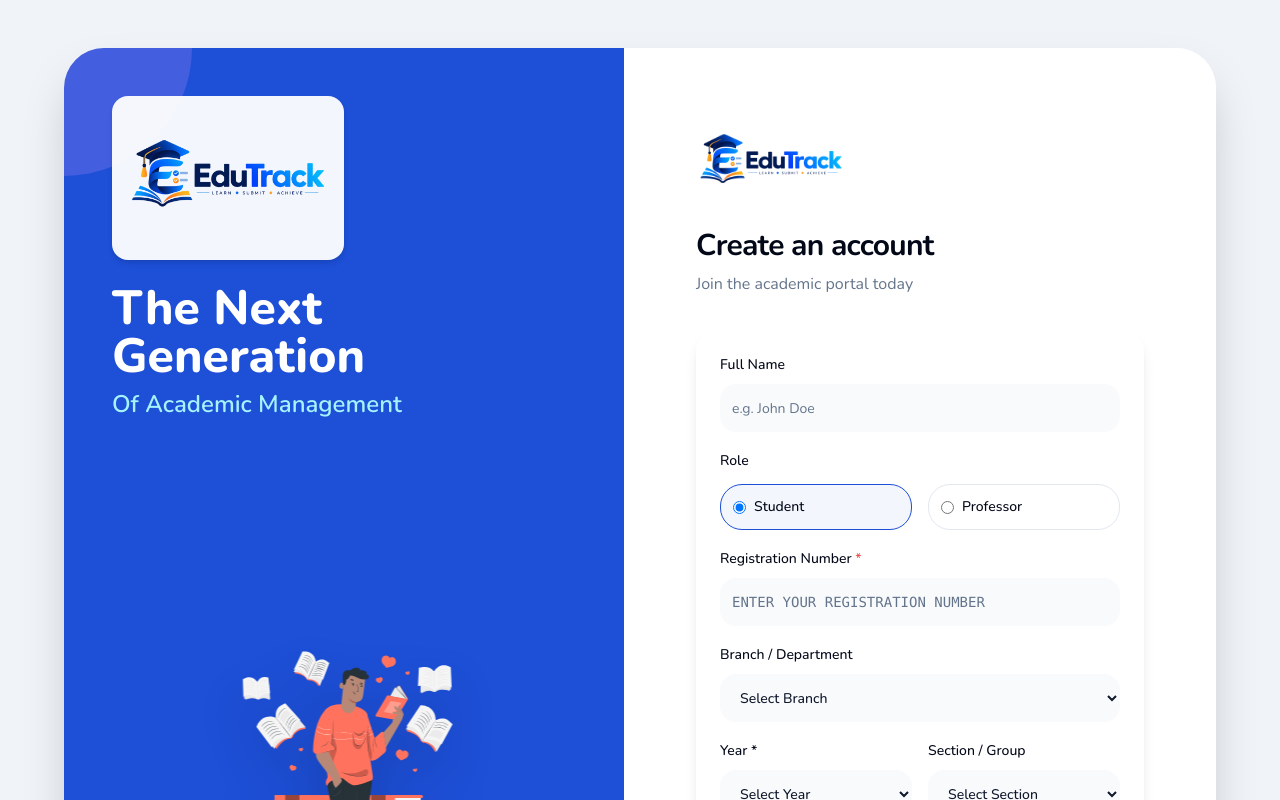
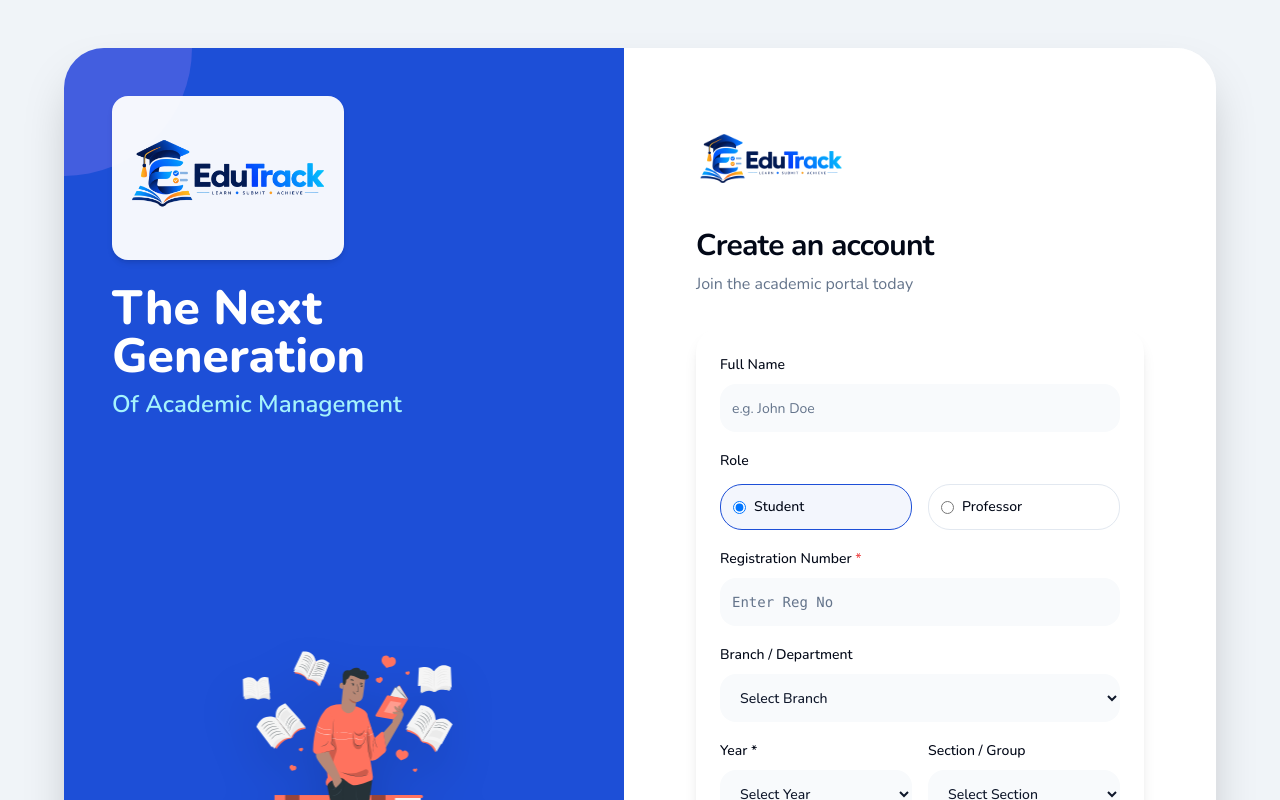
Before and after one commit to Arsalaancoder/Student-management, a React (Vite) app: page /signup in a window 1280 px wide. Shown: the top 800 px of the page. Built offline with nearby package versions, Linux system fonts and the light colour scheme; no server answers.

Commit message:
style: Update registration number placeholder and styling in Signup page

```diff
--- a/src/pages/auth/Signup.tsx
+++ b/src/pages/auth/Signup.tsx
@@ -112,7 +112,7 @@ export default function Signup() {
             try {
               const errJson = await responseError.context.json()
               errMsg = errJson?.error || errJson?.message
-            } catch (_) {}
+            } catch (_) { }
           }
 
           const status = responseError.status || responseError.context?.status
@@ -350,11 +350,11 @@ export default function Signup() {
                   <Input
                     id="registrationNumber"
                     type="text"
-                    placeholder="Enter your registration number"
+                    placeholder="Enter Reg No"
                     value={registrationNumber}
                     onChange={(e) => setRegistrationNumber(e.target.value)}
                     disabled={loading}
-                    className="h-12 bg-slate-50 border-none rounded-2xl focus-visible:ring-primary/20 transition-all font-mono uppercase"
+                    className="h-12 bg-slate-50 border-none rounded-2xl focus-visible:ring-primary/20 transition font-mono"
                   />
                 </div>
 
```
